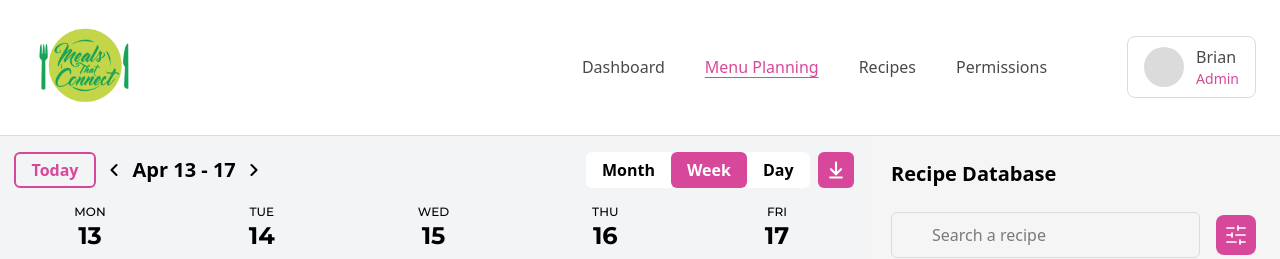
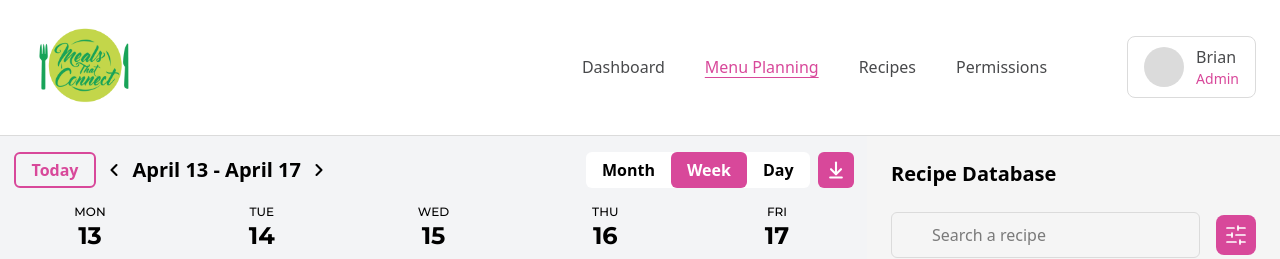
Before and after one commit to hack4impact-calpoly/meals-that-connect-25, a Next.js app: page /menuPlanning in a window 1280 px wide. Shown: the top 259 px of the page. Built offline with nearby package versions, Linux system fonts and the light colour scheme; no server answers; the database is empty.

Commit message:
fix: logic for calendar dates

```diff
--- a/src/app/menuPlanning/page.tsx
+++ b/src/app/menuPlanning/page.tsx
@@ -11,44 +11,60 @@ import { first } from "firebase/firestore/pipelines";
 
 const today = new Date();
 
-const getOffsetDate = (date: Date, offset: number) => {
+const getOffsetDate = (date: Date, offset: number, view: "Month" | "Week" | "Day") => {
   const newDate = new Date(date);
+  if (view === "Day") {
+    newDate.setDate(date.getDate() + offset);
+  } else if (view === "Week") {
     newDate.setDate(date.getDate() + offset * 7);
+  } else if (view === "Month") {
+    newDate.setMonth(date.getMonth() + offset);
+  }
   return newDate;
 };
 
-const getCurrentWeekDates = (today: Date) => {
+const getCurrentViewDates = (today: Date, view: "Month" | "Week" | "Day") => {
+  if (view === "Day") {
+    return [today];
+  } else if (view === "Week") {
     const dayOfWeek = today.getDay(); // 0 (Sun) - 6 (Sat)
     const startOfWeek = new Date(today);
     startOfWeek.setDate(today.getDate() - dayOfWeek + 1); // start from Monday
-
     return Array.from({ length: 5 }, (_, i) => {
       const date = new Date(startOfWeek);
       date.setDate(startOfWeek.getDate() + i);
       return date;
     });
-};
+  } else if (view === "Month") {
+    const startOfMonth = new Date(today.getFullYear(), today.getMonth(), 1);
 
-const getOffsetMonthDate = (date: Date, offset: number) => {
-  const newDate = new Date(date);
-  newDate.setMonth(date.getMonth() + offset);
-  return newDate;
-};
+    let startDay: Date;
+    startDay = new Date(startOfMonth);
 
-const getOffsetDayDate = (date: Date, offset: number) => {
-  const newDate = new Date(date);
-  newDate.setDate(date.getDate() + offset);
-  return newDate;
+    if (startDay.getDay() !== 0) {
+      const prevMonthStartDay =
+        new Date(today.getFullYear(), today.getMonth(), 0).getDate() - startOfMonth.getDay() + 1;
+      const prevMonth = today.getMonth() - 1;
+      const prevMonthYear = prevMonth < 0 ? today.getFullYear() - 1 : today.getFullYear();
+      const prevMonthDate = new Date(prevMonthYear, (prevMonth + 12) % 12, prevMonthStartDay);
+      startDay = new Date(prevMonthDate);
+    }
+
+    return Array.from({ length: 35 }, (_, i) => {
+      const date = new Date(startDay);
+      date.setDate(startDay.getDate() + i);
+      console.log(date);
+      return date;
+    });
+  }
+  return [];
 };
 
 export default function MenuPlanning() {
   const [recipes, setRecipes] = useState<Recipe[]>([]);
-  const [dayOffset, setDayOffset] = useState(0);
-  const [weekOffset, setWeekOffset] = useState(0);
-  const [monthOffset, setMonthOffset] = useState(0);
-  const weekDates = getCurrentWeekDates(getOffsetDate(today, weekOffset));
-  const monthDate = getOffsetMonthDate(today, monthOffset);
   const [calendarView, setCalendarView] = useState<"Month" | "Week" | "Day">("Week");
+  const [datesOffset, setDatesOffset] = useState(0);
+  const viewDates = getCurrentViewDates(getOffsetDate(today, datesOffset, calendarView), calendarView); // Day: 1 day, Week: 5 days, Month: 35 days (including prev/next month)
 
   useEffect(() => {
     async function fetchRecipes() {
@@ -65,63 +81,26 @@ export default function MenuPlanning() {
     fetchRecipes();
   }, []);
 
-  const handleNavigate = (direction: "prev" | "next") => {
-    if (calendarView === "Week") {
-      setWeekOffset((prev) => prev + (direction === "prev" ? -1 : 1));
-    } else if (calendarView === "Month") {
-      setMonthOffset((prev) => prev + (direction === "prev" ? -1 : 1));
-    } else if (calendarView === "Day") {
-      setDayOffset((prev) => prev + (direction === "prev" ? -1 : 1));
-    }
-  };
-
-  const handleReset = () => {
-    setWeekOffset(0);
-    setMonthOffset(0);
-    setDayOffset(0);
-  };
-
   return (
     <main className="flex flex-row">
       <div className="flex flex-1 justify-center items-center bg-gray-100">
         <div className="flex flex-col h-full w-210">
           <div className="flex justify-between items-center mt-4">
             <div className="flex items-center justify-center gap-2">
-              <CurrentDateButton onClick={() => handleReset()} />
-              <button className="cursor-pointer" onClick={() => handleNavigate("prev")}>
+              <CurrentDateButton onClick={() => setDatesOffset(0)} />
+              <button className="cursor-pointer" onClick={() => setDatesOffset(datesOffset - 1)}>
                 <ChevronLeft size={20} strokeWidth={2.5} />
               </button>
               <span className="font-bold text-xl">
-                {(calendarView === "Week" &&
-                  (() => {
-                    const firstDay = weekDates[0];
-                    const lastDay = weekDates[4];
-
-                    const startMonth = firstDay.toLocaleDateString(undefined, { month: "short" });
-                    const endMonth = lastDay.toLocaleDateString(undefined, { month: "short" });
-
-                    if (startMonth !== endMonth) {
-                      return `${startMonth} ${firstDay.getDate()} - ${endMonth} ${lastDay.getDate()}`;
-                    }
-                    return `${startMonth} ${firstDay.getDate()} - ${lastDay.getDate()}`;
-                  })()) ||
-                  (calendarView === "Month" &&
-                    (() => {
-                      const month = monthDate.toLocaleDateString(undefined, { month: "short" });
-                      const year = monthDate.getFullYear();
-                      return `${month} ${year}`;
-                    })()) ||
-                  (calendarView === "Day" &&
-                    (() => {
-                      const currentDay = getOffsetDayDate(today, dayOffset);
-                      const dayOfWeek = currentDay.toLocaleDateString(undefined, { weekday: "long" });
-                      const day = currentDay.getDate();
-                      const month = currentDay.toLocaleDateString(undefined, { month: "long" });
-                      const year = currentDay.getFullYear();
-                      return `${dayOfWeek}, ${month} ${day}, ${year}`;
-                    })())}
+                {calendarView === "Day" &&
+                  `${viewDates[0].toLocaleDateString(undefined, { weekday: "long", day: "numeric", month: "long", year: "numeric" })}`}
+                {calendarView === "Week" &&
+                  `${viewDates[0].toLocaleDateString(undefined, { month: "long" })} ${viewDates[0].getDate()} - ${viewDates[4].toLocaleDateString(undefined, { month: "long" })} ${viewDates[4].getDate()}`}
+                {/* use 10th date instead of 0 to guarantee a date in the current month */}
+                {calendarView === "Month" &&
+                  viewDates[10].toLocaleDateString(undefined, { month: "long", year: "numeric" })}
               </span>
-              <button className="cursor-pointer" onClick={() => handleNavigate("next")}>
+              <button className="cursor-pointer" onClick={() => setDatesOffset(datesOffset + 1)}>
                 <ChevronRight size={20} strokeWidth={2.5} />
               </button>
             </div>
@@ -153,7 +132,7 @@ export default function MenuPlanning() {
             </div>
           </div>
           {calendarView === "Month" && <div>Month view coming soon!</div>}
-          {calendarView === "Week" && <WeekView dateToday={today} weekDates={weekDates} />}
+          {calendarView === "Week" && <WeekView dateToday={today} weekDates={viewDates} />}
           {calendarView === "Day" && (
             // dummy data
             <div>
```
Lines whose indentation alone changed are shown as unchanged.
